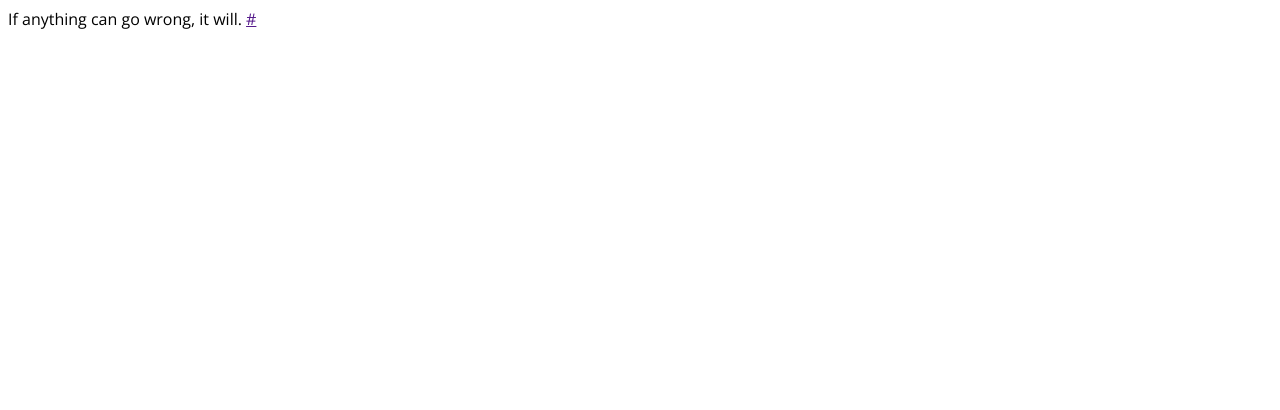
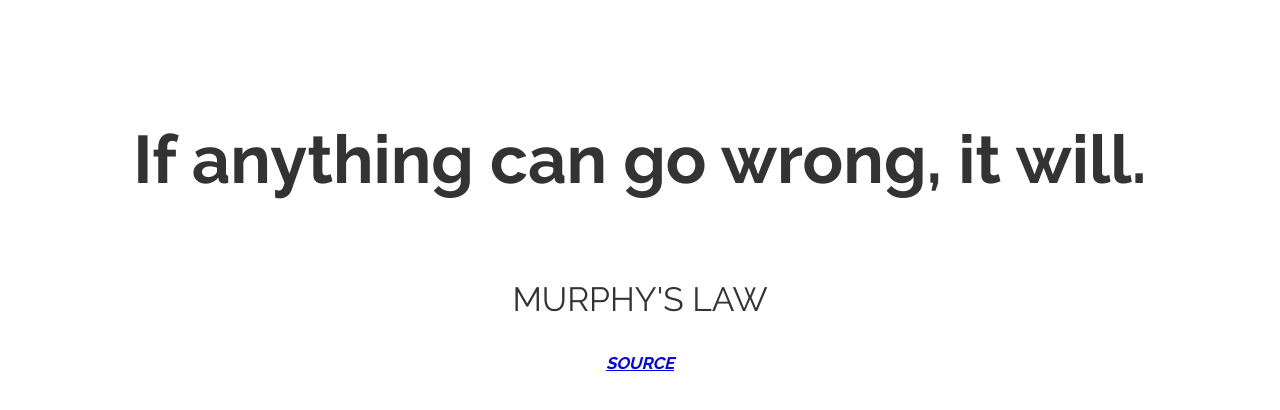
Before and after one commit to Uvacoder/devlaws, an Eleventy site: page laws.html in a window 1280 px wide. Built offline with nearby package versions, Linux system fonts and the light colour scheme; Eleventy itself is replaced by a stand-in of ours; files that its build step writes are made by us from their sources.

Commit message:
Adds some actually decent styling

```diff
--- a/_includes/layout.njk
+++ b/_includes/layout.njk
@@ -17,7 +17,7 @@ title: Murphy's Law
 			{% include "../_data/laws.json" %}
 		{% endset %}
 
-		<link href="https://fonts.googleapis.com/css?family=Open+Sans:400,700&display=swap" rel="stylesheet">
+		<link href="https://fonts.googleapis.com/css?family=Raleway:400,700&display=swap" rel="stylesheet">
 		<style>
 			{{ css | cssmin | safe }}
 		</style>
--- a/_includes/style.css
+++ b/_includes/style.css
@@ -1,3 +1,40 @@
-body {
-	font-family: 'Open Sans';
+:root {
+	font-family: 'Raleway';
+	font-size: 10px;
+	padding: 5vh 2.5vw;
+	color: #333;
 }
+
+.law {
+	margin: 10vh auto 0;
+	font-size: calc(3rem + 1.5vw);
+	max-width: 40ch;
+	text-align: center;
+}
+
+.law__p {
+	margin: 0 auto;
+	font-weight: 700;
+}
+
+.law__name:before {
+	content: '';
+}
+.law__name {
+	text-transform: uppercase;
+	font-size: 0.5em;
+	margin-top: 10vh;
+}
+
+.law__source {
+	display: block;
+	margin-top: 2em;
+	font-weight: bold;
+	font-size: 0.5em;
+}
+
+@media (min-width: 600px) {
+	:root {
+		font-size: 16px;
+	}
+}
--- a/laws.html
+++ b/laws.html
@@ -7,4 +7,13 @@ permalink: "{{ law.slug | slug }}/"
 layout: layout
 ---
 
-{{ law.text }} <a href="{{slug}}">#</a>
+<blockquote class="law">
+	<p class="law__p">{{ law.text }}</p>
+	<footer class="law__name">
+		{{ law.name }}
+
+		{% if law.source %}
+			<cite class="law__source"><a href="{{ law.source }}">source</a></cite>
+		{% endif %}
+	</footer>
+</blockquote>
```
